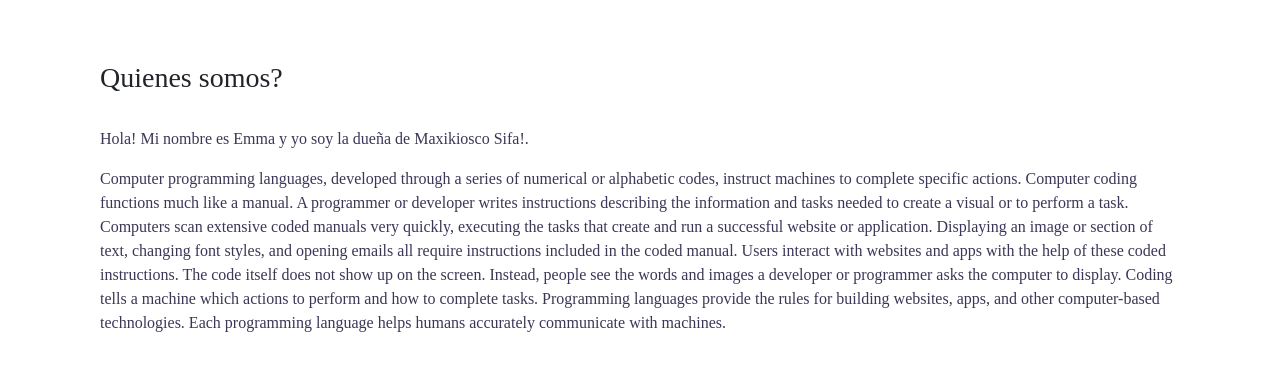
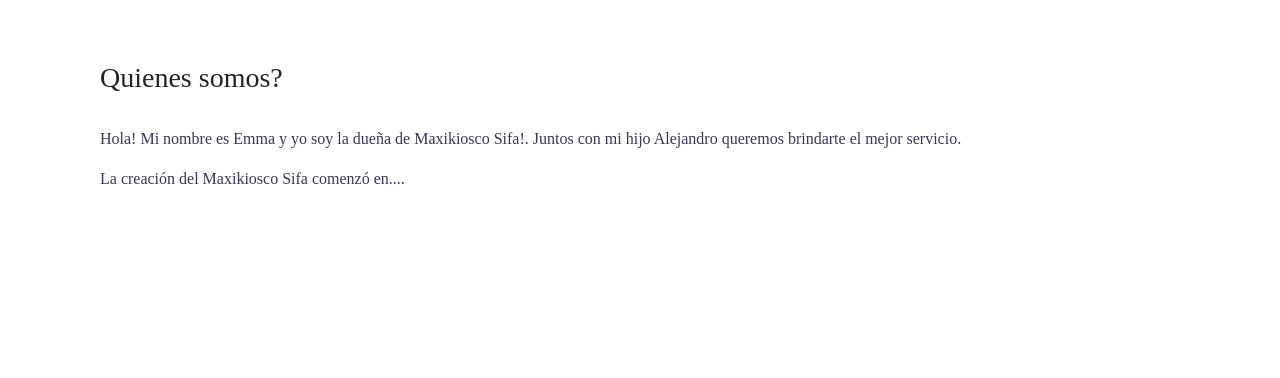
Before and after one commit to eugesuri/maxikiosco-sifa-emma, a plain HTML site: page index.html in a window 1280 px wide. Shown: the part 1000-1378 px from the top of the page. Drawn offline with nearby package versions, Linux system fonts and the light colour scheme; a web font is replaced by a local one.

Commit message:
added image

```diff
--- a/index.html
+++ b/index.html
@@ -48,32 +48,18 @@
 
     <br />
  <p>
-          Hola! Mi nombre es Emma y yo soy la dueña de Maxikiosco Sifa!.
+          Hola! Mi nombre es Emma y yo soy la dueña de Maxikiosco Sifa!. Juntos con mi hijo Alejandro queremos brindarte el mejor servicio.
         </p>
 
         <p>
-          Computer programming languages, developed through a series of
-          numerical or alphabetic codes, instruct machines to complete specific
-          actions. Computer coding functions much like a manual. A programmer or
-          developer writes instructions describing the information and tasks
-          needed to create a visual or to perform a task. Computers scan
-          extensive coded manuals very quickly, executing the tasks that create
-          and run a successful website or application. Displaying an image or
-          section of text, changing font styles, and opening emails all require
-          instructions included in the coded manual. Users interact with
-          websites and apps with the help of these coded instructions. The code
-          itself does not show up on the screen. Instead, people see the words
-          and images a developer or programmer asks the computer to display.
-          Coding tells a machine which actions to perform and how to complete
-          tasks. Programming languages provide the rules for building websites,
-          apps, and other computer-based technologies. Each programming language
-          helps humans accurately communicate with machines.
+          La creación del Maxikiosco Sifa comenzó en....
+
         </p>
       </section>
       <br />
       <section class="grid grid-2-columns">
         <img src="images/logo.png" alt="logo" class="img-responsive" />
-        <img src="images/coding.jpg" alt="Coding" class="img-responsive" />
+        <img src="images/logo2.png" alt="logo2" class="img-responsive" />
         <img src="images/coding3.jpg" alt="Coding" class="img-responsive" />
         <img src="images/coding6.jpg" alt="Coding" class="img-responsive" />
       </section>
```
Also changed, not shown: images/logo2.png (added).
